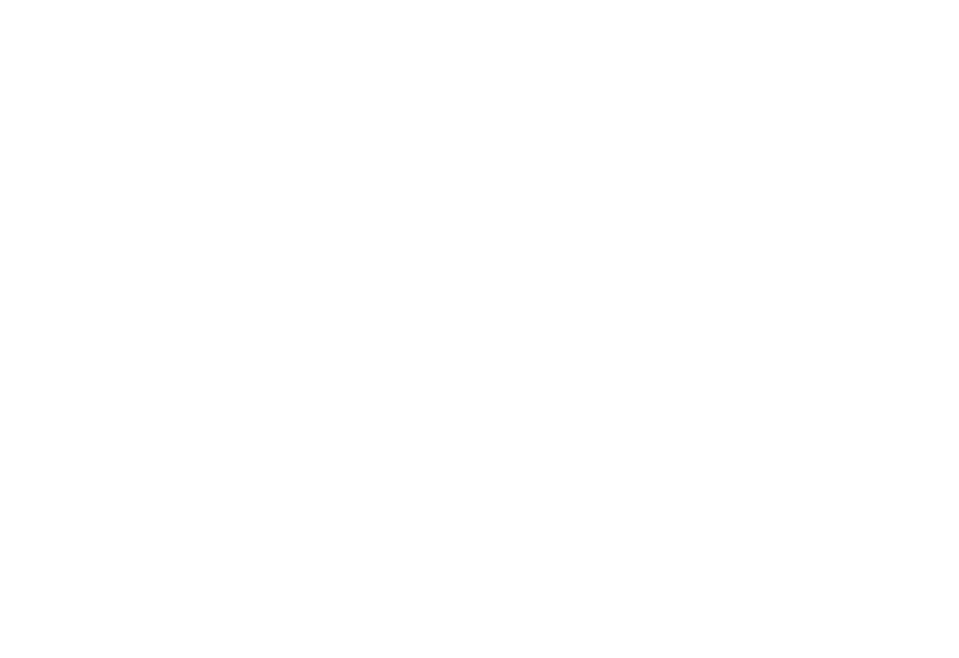
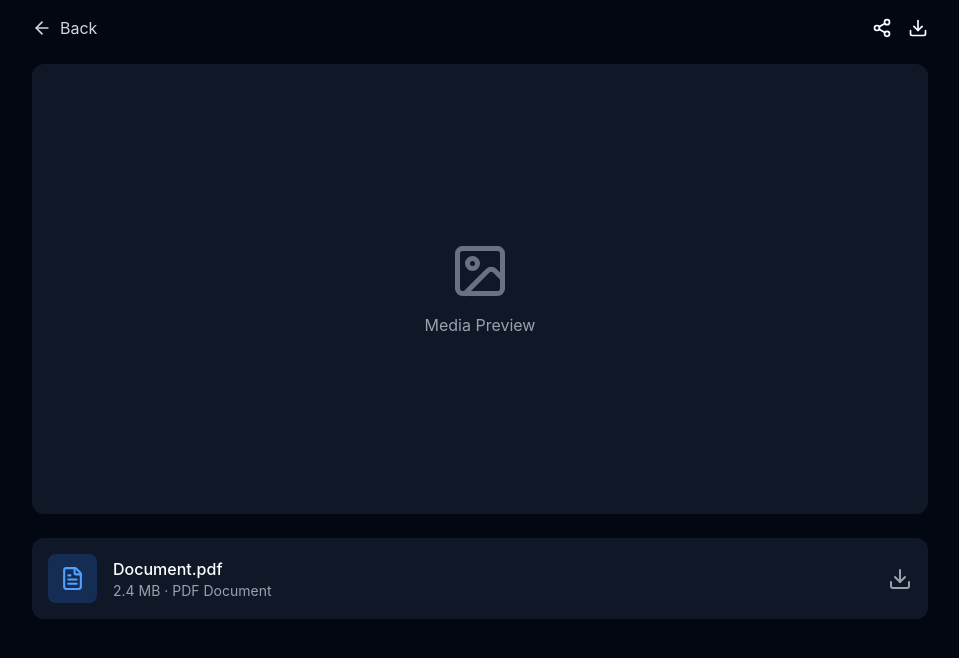
Before and after one commit to muhammed-rasiq/Pingly, a React (Vite) app: page /media-preview in a window 1280 px wide. Before the commit this address had no page. Shown: the top 658 px of the page, without its empty margins (160-1119 px from the left). Built offline with nearby package versions, Linux system fonts and the light colour scheme.

Commit message:
completed media-previe page UI

```diff
--- a/src/App.tsx
+++ b/src/App.tsx
@@ -21,6 +21,7 @@
 import LogoutConfirmation from './page/LogoutConfirmation'
 import EmptyChat from './page/EmptyChat'
 import ReportContact from './page/ReportContact'
+import MediaPreview from './page/MediaPreview'
 
 function App() {
 
@@ -50,6 +51,7 @@
       <Route path="logout" element={<LogoutConfirmation />}/>
       <Route path="emptyChat" element={<EmptyChat />}/>
       <Route path="report-contact" element={<ReportContact />} />
+      <Route path="media-preview" element={<MediaPreview />} />
 
 
 
--- /dev/null
+++ b/src/page/MediaPreview.tsx
@@ -0,0 +1,48 @@
+import React from 'react';
+import { ArrowLeft, Download, Share2, FileText, Image } from "lucide-react";
+
+
+function MediaPreview() {
+  return (
+    <>
+
+     <div className="min-h-screen bg-gray-950 text-white p-4">
+      <div className="max-w-4xl mx-auto">
+        <div className="flex items-center justify-between mb-6">
+          <button className="flex items-center gap-2 text-gray-300">
+            <ArrowLeft size={20} /> Back
+          </button>
+
+          <div className="flex gap-4">
+            <Share2 size={20} />
+            <Download size={20} />
+          </div>
+        </div>
+
+        <div className="bg-gray-900 rounded-xl h-[450px] flex items-center justify-center">
+          <div className="text-center">
+            <Image size={60} className="mx-auto text-gray-500 mb-3" />
+            <p className="text-gray-400">Media Preview</p>
+          </div>
+        </div>
+
+        <div className="mt-6 bg-gray-900 rounded-xl p-4 flex items-center gap-4">
+          <div className="bg-blue-500/20 p-3 rounded-lg">
+            <FileText className="text-blue-400" size={25} />
+          </div>
+
+          <div className="flex-1">
+            <h3 className="font-medium">Document.pdf</h3>
+            <p className="text-sm text-gray-400">2.4 MB · PDF Document</p>
+          </div>
+
+          <Download className="text-gray-400" />
+        </div>
+      </div>
+    </div>
+
+    </>
+  );
+}
+
+export default MediaPreview;
```
